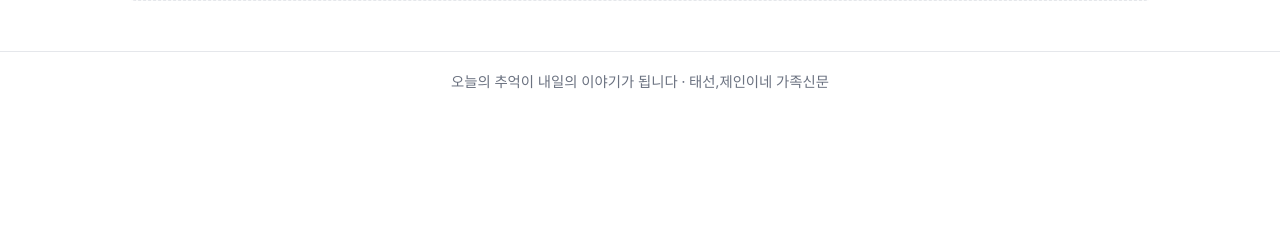
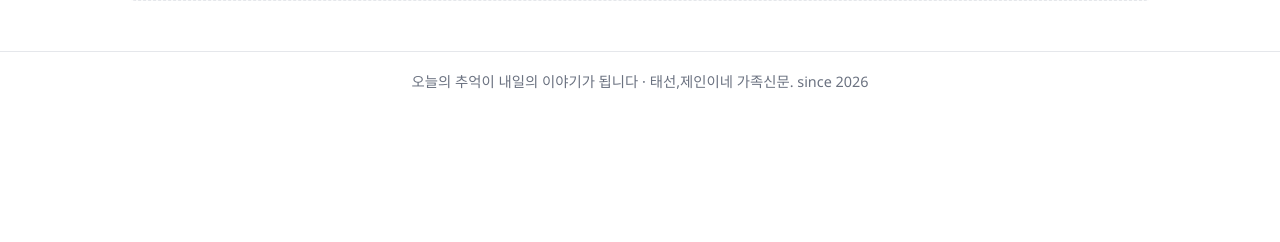
Before and after one commit to hkh7208/family_news, a Django app: page / in a window 1280 px wide. Shown: the part 558-800 px from the top of the page. Run offline with Django 5.2, Linux system fonts and the light colour scheme; data comes from the database, SQL or seed files in the repository; data that the repository does not hold is empty.

```diff
--- a/posts/templates/posts/_site_footer.html
+++ b/posts/templates/posts/_site_footer.html
@@ -1,5 +1,5 @@
 <footer class="site-footer">
     <div class="site-footer-inner">
-        오늘의 추억이 내일의 이야기가 됩니다 · 태선,제인이네 가족신문
+        오늘의 추억이 내일의 이야기가 됩니다 · 태선,제인이네 가족신문. since 2026
     </div>
 </footer>
--- a/posts/templates/posts/index.html
+++ b/posts/templates/posts/index.html
@@ -5,7 +5,7 @@
     <meta charset="UTF-8">
     <meta name="viewport" content="width=device-width, initial-scale=1.0">
     <title>태선,제인이네 가족신문</title>
-    <link rel="stylesheet" href="{% static 'posts/home.css' %}?v=20260302a">
+    <link rel="stylesheet" href="{% static 'posts/home.css' %}?v=20260302b">
 </head>
 <body>
     <header class="site-header">
```
